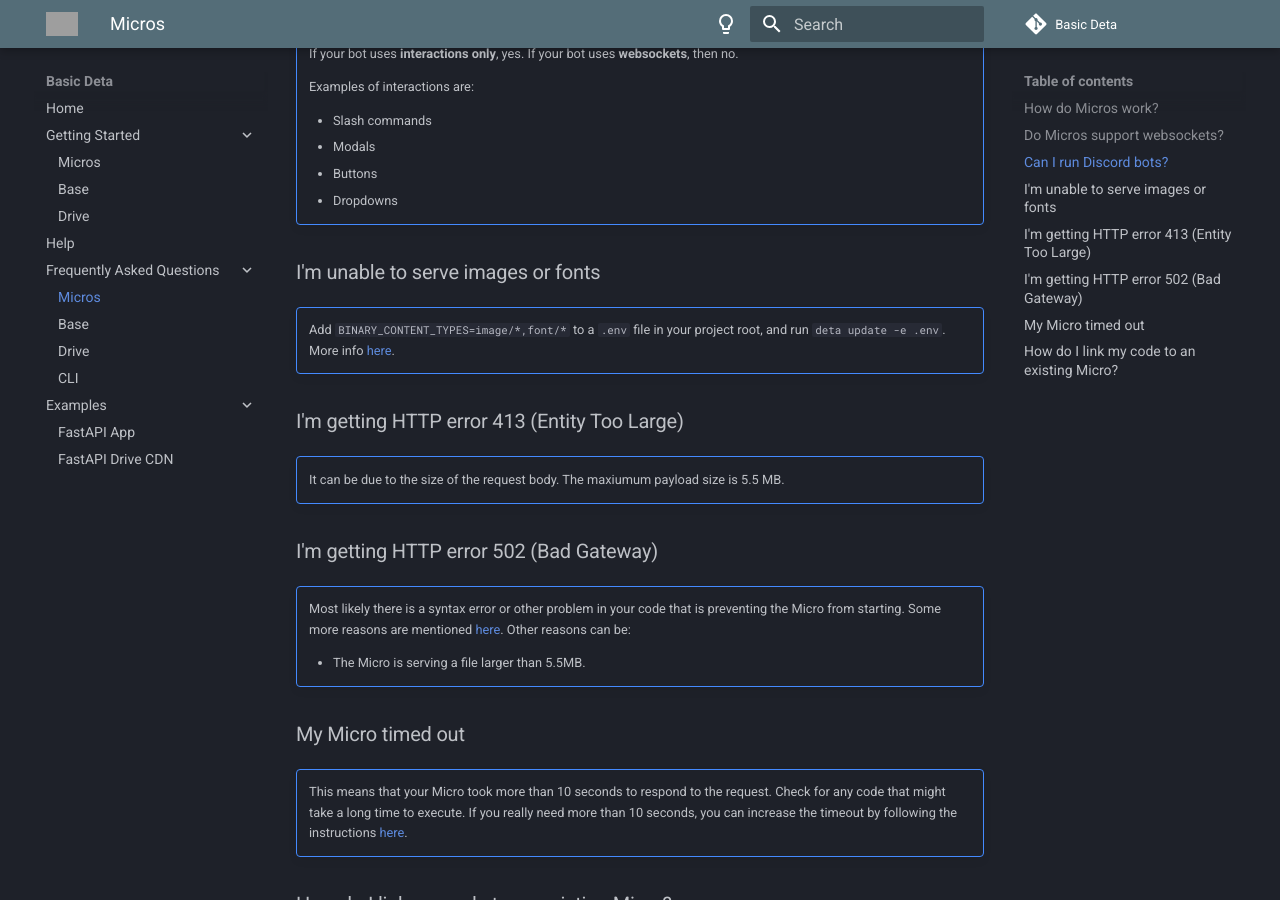
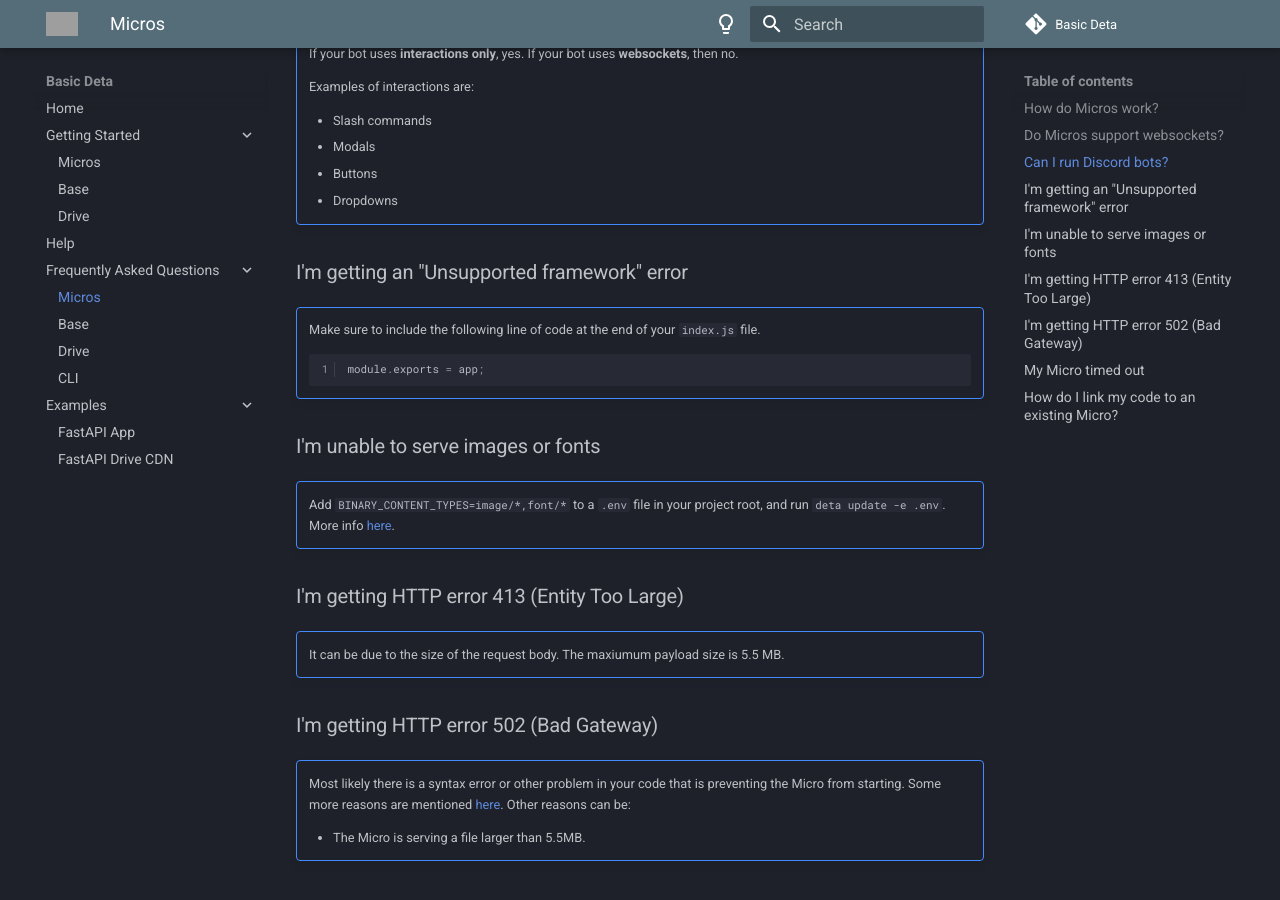
Before and after one commit to neobrains/deta-community, an MkDocs documentation site: the page built from docs/faq/micros.md, in a window 1280 px wide and 900 px high, scrolled down 599 px. Built offline with MkDocs 1.6.1 and Material for MkDocs 9.7.7, drawn with Linux system fonts in a browser that asks for light colours; comment, search, counter and statistics services are not loaded; grey boxes are pictures that could not be loaded.

Commit message:
Update faq/micros.md

````diff
--- a/docs/faq/micros.md
+++ b/docs/faq/micros.md
@@ -22,6 +22,13 @@
     - Modals
     - Buttons
     - Dropdowns
+
+### I'm getting an "Unsupported framework" error
+!!! help ""
+    Make sure to include the following line of code at the end of your `index.js` file.
+    ```js
+    module.exports = app;
+    ```
 
 ### I'm unable to serve images or fonts
 !!! help ""
````
